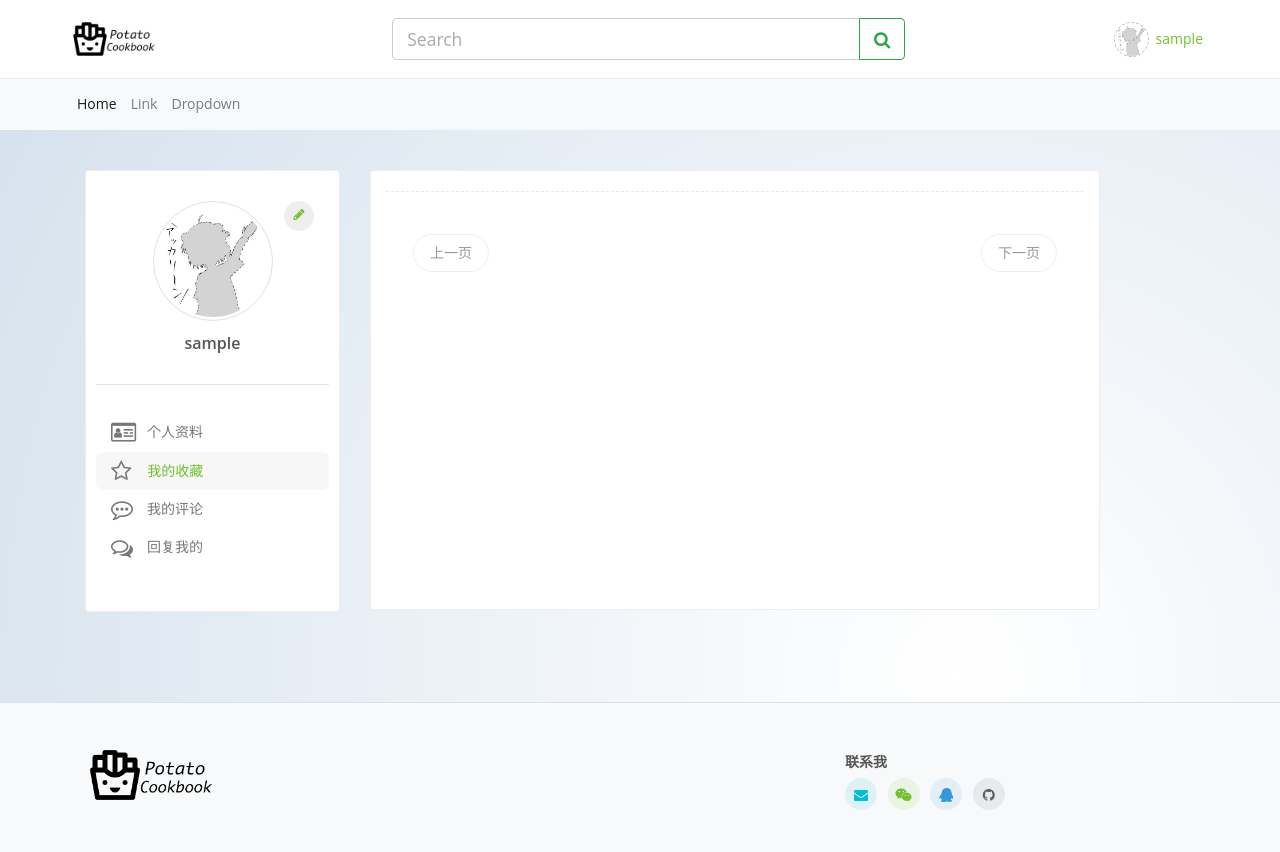
After one commit to moon-shg/personal_blog, a Flask app: page /user/my-likes in a window 1280 px wide. The commit adds this page. Run offline with Flask 2, Linux system fonts and the light colour scheme; the visitor is signed in with stand-in values (Sample User, id 1); data comes from the database, SQL or seed files in the repository; data that the repository does not hold is empty; some libraries are stand-ins or nearby versions.

Commit message:
add my_likes.html & add dislike function

```diff
--- a/app/blog/forms.py
+++ b/app/blog/forms.py
@@ -53,3 +53,7 @@ class CommentEditForm(RenderForm):
 # 收藏文章
 class LikePostForm(RenderForm):
     submit_like_post = SubmitField()
+
+# 取消收藏
+class DislikePostForm(RenderForm):
+    submit_dislike_post = SubmitField()
--- a/app/static/css/custom.css
+++ b/app/static/css/custom.css
@@ -300,3 +300,12 @@ body.body-small .vote-icon {
 .small-chat-box .form-chat {
   padding: 10px 10px;
 }
+
+/* mylikes page*/
+.hr-line-dashed {
+  border-top: 1px dashed #e7eaec;
+  color: #ffffff;
+  background-color: #ffffff;
+  height: 1px;
+  margin: 20px 0;
+}
--- a/app/templates/_comment.html
+++ b/app/templates/_comment.html
@@ -56,13 +56,13 @@
                             <i class="fa fa-edit g-pos-rel g-mx-10">&nbsp;编辑</i>
                         </a>
                     </li>
+                    {% endif %}
 {#              reply  #}
                     <li class="list-inline-item">
                         <a href="#comment{{ comment.id | string }}" data-toggle="modal" class="u-link-v5 g-color-gray-dark-v4 g-color-primary--hover" role="button">
                             <i class="fa fa-reply g-pos-rel g-mx-10">&nbsp;回复</i>
                         </a>
                     </li>
-                    {% endif %}
                 </ul>
             </div>
 {#        comment moderate#}
--- a/app/templates/base.html
+++ b/app/templates/base.html
@@ -30,7 +30,7 @@
                     </a>
                     <div class="dropdown-menu text-center g-min-width-100x animated fadeIn">
                         <a class="dropdown-item g-color-gray-dark-v4 g-color-aqua--hover" href="{{ url_for('user_page.user', username=current_user.username) }}">个人资料</a>
-                        <a class="dropdown-item g-color-gray-dark-v4 g-color-aqua--hover" href="#">我的收藏</a>
+                        <a class="dropdown-item g-color-gray-dark-v4 g-color-aqua--hover" href="{{ url_for('user_page.my_likes') }}">我的收藏</a>
                         <a class="dropdown-item g-color-gray-dark-v4 g-color-aqua--hover" href="{{ url_for('auth.change_password') }}">修改密码</a>
                         <div class="dropdown-divider"></div>
                         <a class="dropdown-item g-color-gray-dark-v4 g-color-aqua--hover" href="{{ url_for('auth.logout') }}">注销登录</a>
--- a/app/templates/user/my_comments.html
+++ b/app/templates/user/my_comments.html
@@ -12,7 +12,7 @@
         </li>
         <li id="likes" class="d-flex align-items-center g-py-8 g-px-15 u-link-v5 g-color-text g-bg-gray-light-v5--hover g-rounded-7" style="transform: rotate(0);">
             <i class="fa fa-star-o g-font-size-22 u-line-icon-pro"></i>
-            <a href="#" class="g-ml-5 text-decoration-none g-color-gray-dark-v4 g-color-primary--hover stretched-link">&nbsp; &nbsp;我的收藏</a>
+            <a href="{{ url_for('user_page.my_likes') }}" class="g-ml-5 text-decoration-none g-color-gray-dark-v4 g-color-primary--hover stretched-link">&nbsp; &nbsp;我的收藏</a>
         </li>
         <li id="comments" class="d-flex align-items-center g-py-8 g-px-15 u-link-v5 g-color-text g-bg-gray-light-v5 g-rounded-7" style="transform: rotate(0);">
             <i class="fa fa-commenting-o g-font-size-22 u-line-icon-pro"></i>
@@ -26,7 +26,7 @@
 {% endblock %}
 
 {% block user_page_right_side %}
-    <div class="col-md-8 g-mb-50 ">
+    <div class="col-md-8 g-mb-50">
         <div class="border g-bg-white g-brd-gray-light-v4 rounded" style="min-height: 440px">
             <section class="g-color-gray-dark-v4">
                 {% for comment in comments %}
--- /dev/null
+++ b/app/templates/user/my_likes.html
@@ -0,0 +1,65 @@
+{% extends "user/user_page.html" %}
+{% from "_macros.html" import pagination_widget %}
+
+{% block title %}{{ user.username }} - 我的收藏{% endblock %}
+
+{% block profile_list %}
+    <ul class="list-unstyled">
+        <li id="profile" class="d-flex align-items-center g-py-8 g-px-15 u-link-v5 g-color-text g-bg-gray-light-v5--hover g-rounded-7" style="transform: rotate(0);">
+            <i class="fa fa-id-card-o g-font-size-22 u-line-icon-pro"></i>
+            <a href="{{ url_for('user_page.user', username=user.username) }}"
+               class="text-decoration-none g-color-gray-dark-v4 g-color-primary--hover stretched-link">&nbsp; &nbsp;个人资料</a>
+        </li>
+        <li id="likes" class="d-flex align-items-center g-py-8 g-px-15 u-link-v5 g-color-text g-bg-gray-light-v5 g-rounded-7" style="transform: rotate(0);">
+            <i class="fa fa-star-o g-font-size-22 u-line-icon-pro"></i>
+            <a href="{{ url_for('user_page.my_likes') }}" class="g-ml-5 text-decoration-none g-color-primary--active stretched-link">&nbsp; &nbsp;我的收藏</a>
+        </li>
+        <li id="comments" class="d-flex align-items-center g-py-8 g-px-15 u-link-v5 g-color-text g-bg-gray-light-v5--hover g-rounded-7" style="transform: rotate(0);">
+            <i class="fa fa-commenting-o g-font-size-22 u-line-icon-pro"></i>
+            <a href="{{ url_for('user_page.my_comments') }}" class="g-ml-3 text-decoration-none g-color-gray-dark-v4 g-color-primary--hover stretched-link">&nbsp; &nbsp;我的评论</a>
+        </li>
+        <li id="replies" class="d-flex align-items-center g-py-8 g-px-15 u-link-v5 g-color-text g-bg-gray-light-v5--hover g-rounded-7" style="transform: rotate(0);">
+            <i class="fa fa-comments-o g-font-size-22 u-line-icon-pro"></i>
+            <a href="#" class="g-ml-3 text-decoration-none g-color-gray-dark-v4 g-color-primary--hover stretched-link">&nbsp; &nbsp;回复我的</a>
+        </li>
+    </ul>
+{% endblock %}
+
+{% block user_page_right_side %}
+    <div class="col-md-8 g-mb-50">
+        <div class="border g-bg-white g-brd-gray-light-v4 rounded" style="min-height: 440px">
+            <section class="g-color-gray-dark-v4">
+                <div class="col-lg-12">
+                    <div class="hr-line-dashed"></div>
+                    {% for like in likes %}
+                        <div class="row">
+                            <div class="col-2 text-center px-0">
+                                <div>
+                                    <img class="img-fluid g-min-width-40  rounded-circle border g-pa-3" src="{{ like.post.author.avatar }}" style="max-width: 50px;">
+                                </div>
+                                <div>
+                                    <span class="g-font-size-12 g-font-weight-600">{{ like.post.author.username }}</span>
+                                </div>
+                            </div>
+                            <div class="col-10 pl-0">
+                                <h5>
+                                    <a class="g-color-blue text-decoration-none g-font-weight-600" href="{{ url_for('blog.post', id=like.post.id) }}">{{ like.post.title }}</a>
+                                </h5>
+                                <p class="g-font-size-12 g-mt-5">{{ like.post.summary }}</p>
+                                <ul class="list-inline mb-0 g-px-15 g-font-size-12 g-bg-gray-light-v3">
+                                    <li class="list-inline-item mr-4"><i class="fa fa-map-signs"></i> <a data-toggle="tooltip" data-placement="top" title="分类">{{ like.post.category.name }}</a></li>
+                                    <li class="list-inline-item mr-4"><i class="fa fa-clock-o"></i> <a data-toggle="tooltip" data-placement="top" title="收藏时间">{{ moment(like.timestamp).format('lll') }}</a></li>
+                                    <li class="list-inline-item mr-4"><i class="fa fa-comments-o"></i> <a data-toggle="tooltip" data-placement="top" title="评论数">{{ like.post.comments.count() }}</a></li>
+                                </ul>
+                            </div>
+                        </div>
+                        <div class="hr-line-dashed"></div>
+                    {% endfor %}
+                </div>
+                <div class="my-5 px-5">
+                    {{ pagination_widget(pagination, 'user_page.my_likes') }}
+                </div>
+            </section>
+        </div>
+    </div>
+{% endblock user_page_right_side %}
--- a/app/templates/user/user_page.html
+++ b/app/templates/user/user_page.html
@@ -35,7 +35,7 @@
                             </li>
                             <li id="likes" class="d-flex align-items-center g-py-8 g-px-15 u-link-v5 g-color-text g-bg-gray-light-v5--hover g-rounded-7" style="transform: rotate(0);">
                                 <i class="fa fa-star-o g-font-size-22 u-line-icon-pro"></i>
-                                <a href="#" class="g-ml-5 text-decoration-none g-color-gray-dark-v4 g-color-primary--hover stretched-link">&nbsp; &nbsp;我的收藏</a>
+                                <a href="{{ url_for('user_page.my_likes') }}" class="g-ml-5 text-decoration-none g-color-gray-dark-v4 g-color-primary--hover stretched-link">&nbsp; &nbsp;我的收藏</a>
                             </li>
                             <li id="comments" class="d-flex align-items-center g-py-8 g-px-15 u-link-v5 g-color-text g-bg-gray-light-v5--hover g-rounded-7" style="transform: rotate(0);">
                                 <i class="fa fa-commenting-o g-font-size-22 u-line-icon-pro"></i>
--- a/app/user/views.py
+++ b/app/user/views.py
@@ -3,7 +3,7 @@ import os
 from flask import render_template, redirect, url_for, flash, request, current_app
 from flask_login import login_required, current_user
 from flask_uploads import UploadNotAllowed
-from ..models import User, Permission, Role, Comment
+from ..models import User, Permission, Role, Comment, Like
 from .forms import EditProfileForm, EditProfileAdminForm
 from app import db, avatars
 from ..decorators import admin_required
@@ -99,3 +99,15 @@ def my_comments():
         page, per_page=5, error_out=False)
     comments = pagination.items
     return render_template('user/my_comments.html', user=user, page=page, pagination=pagination, comments=comments)
+
+
+# 管理收藏文章
+@user_page.route('/my-likes')
+@login_required
+def my_likes():
+    user = current_user._get_current_object()
+    page = request.args.get('page', 1, type=int)
+    pagination = user.likes.order_by(Like.timestamp.desc()).paginate(
+        page, per_page=5, error_out=False)
+    likes = pagination.items
+    return render_template('user/my_likes.html', user=user, page=page, pagination=pagination, likes=likes)
```
Also changed, not shown: app/blog/views.py (+10 -3 lines), app/templates/blog/post.html (+6 -2 lines).
